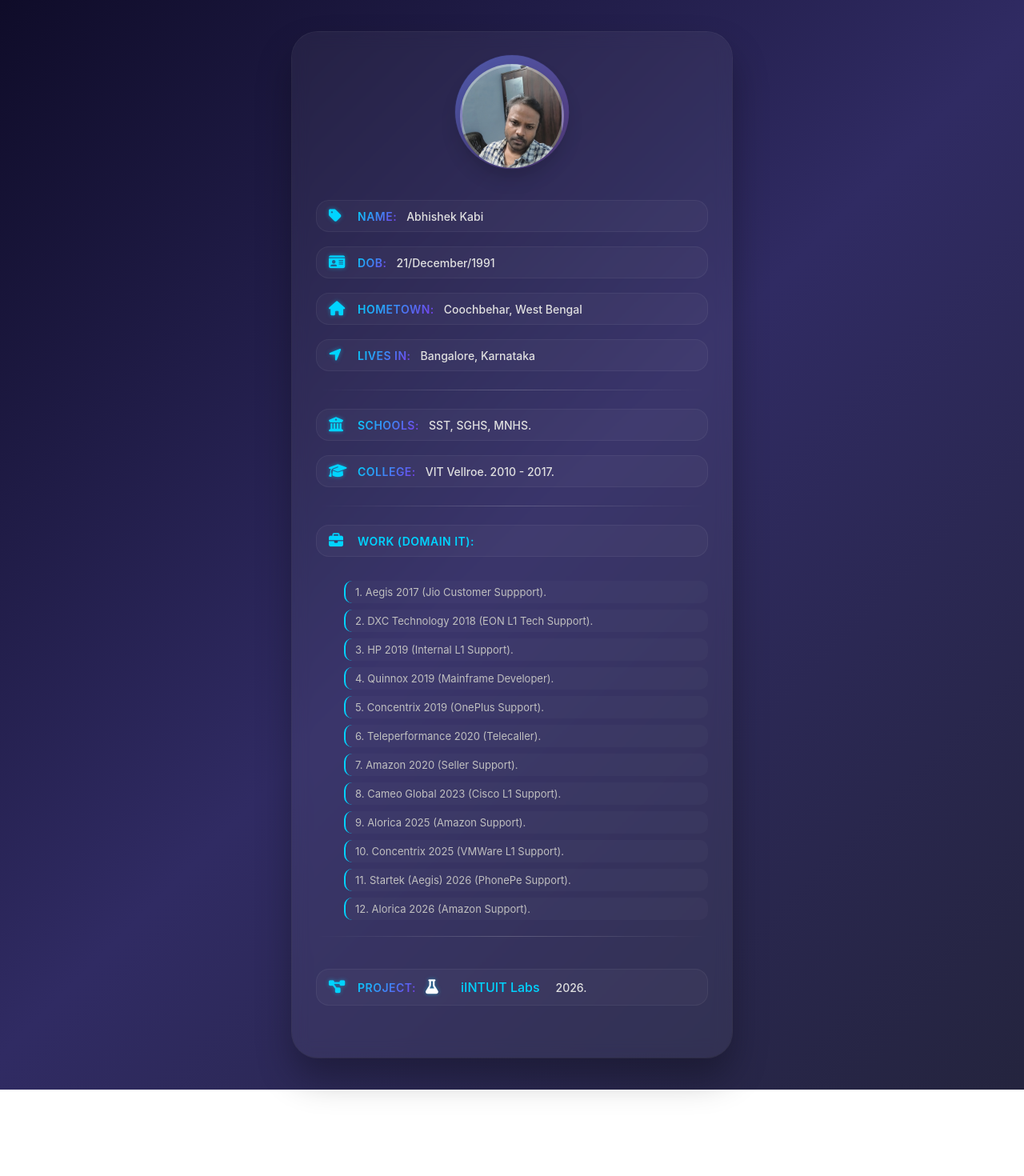
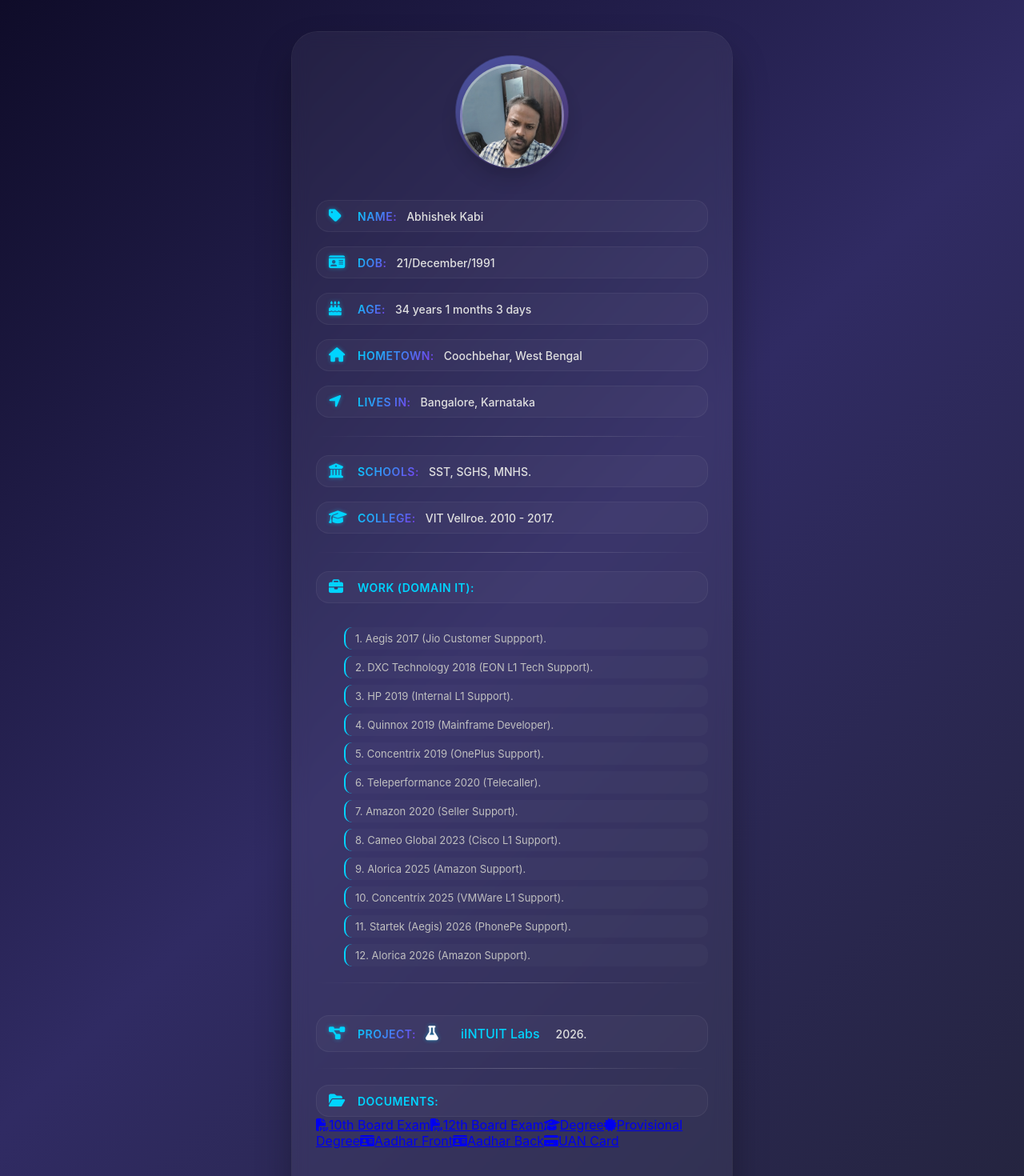
Before and after one commit to abk2191/my-profile, a React (Vite) app: page / in a window 1280 px wide. Shown: the top 1470 px of the page at 80% size. Before the commit the page ends 1362 px from the top, so only its background shows below. Built offline with nearby package versions, Linux system fonts and the light colour scheme.

Commit message:
Update App.jsx

```diff
--- a/src/App.jsx
+++ b/src/App.jsx
@@ -1,7 +1,36 @@
-import { useState } from "react";
+import { useState, useEffect } from "react";
 
 function App() {
-  const [count, setCount] = useState(0);
+  const [age, setAge] = useState({ years: 0, months: 0, days: 0 });
+
+  useEffect(() => {
+    const calculateAge = () => {
+      const birthDate = new Date(1991, 11, 21); // December 21, 1991 (month is 0-indexed)
+      const today = new Date();
+
+      let years = today.getFullYear() - birthDate.getFullYear();
+      let months = today.getMonth() - birthDate.getMonth();
+      let days = today.getDate() - birthDate.getDate();
+
+      if (days < 0) {
+        months--;
+        const lastMonth = new Date(today.getFullYear(), today.getMonth(), 0);
+        days += lastMonth.getDate();
+      }
+
+      if (months < 0) {
+        years--;
+        months += 12;
+      }
+
+      setAge({ years, months, days });
+    };
+
+    calculateAge();
+    const interval = setInterval(calculateAge, 1000 * 60 * 60 * 24); // Update daily
+
+    return () => clearInterval(interval);
+  }, []);
 
   return (
     <>
@@ -14,40 +43,46 @@ function App() {
           <div className="profile-details">
             <div className="basic-info">
               <div className="flex-box">
-                <i class="fa-solid fa-tag"></i>{" "}
-                <span className="basic-info-head">Name:</span>{" "}
+                <i className="fa-solid fa-tag"></i>
+                <span className="basic-info-head">Name:</span>
                 <p>Abhishek Kabi</p>
               </div>
 
               <div className="flex-box">
-                <i class="fa-solid fa-id-card"></i>{" "}
-                <span className="basic-info-head">DOB:</span>{" "}
+                <i className="fa-solid fa-id-card"></i>
+                <span className="basic-info-head">DOB:</span>
                 <p>21/December/1991</p>
               </div>
 
               <div className="flex-box">
-                <i class="fa-solid fa-house"></i>{" "}
-                <span className="basic-info-head">Hometown:</span>{" "}
+                <i className="fa-solid fa-cake-candles"></i>
+                <span className="basic-info-head">Age:</span>
+                <p>{age.years} years {age.months} months {age.days} days</p>
+              </div>
+
+              <div className="flex-box">
+                <i className="fa-solid fa-house"></i>
+                <span className="basic-info-head">Hometown:</span>
                 <p>Coochbehar, West Bengal</p>
               </div>
 
               <div className="flex-box">
-                <i class="fa-solid fa-location-arrow"></i>
-                <span className="basic-info-head">Lives in:</span>{" "}
+                <i className="fa-solid fa-location-arrow"></i>
+                <span className="basic-info-head">Lives in:</span>
                 <p>Bangalore, Karnataka</p>
               </div>
 
               <div className="divider-line"></div>
 
               <div className="flex-box">
-                <i class="fa-solid fa-building-columns"></i>
-                <span className="basic-info-head">Schools:</span>{" "}
+                <i className="fa-solid fa-building-columns"></i>
+                <span className="basic-info-head">Schools:</span>
                 <p>SST, SGHS, MNHS.</p>
               </div>
 
               <div className="flex-box">
-                <i class="fa-solid fa-graduation-cap"></i>
-                <span className="basic-info-head">College:</span>{" "}
+                <i className="fa-solid fa-graduation-cap"></i>
+                <span className="basic-info-head">College:</span>
                 <p>VIT Vellroe. 2010 - 2017.</p>
               </div>
 
@@ -55,7 +90,7 @@ function App() {
 
               <div className="flex-box-for-work">
                 <div className="icon-and-label">
-                  <i class="fa-solid fa-briefcase"></i>
+                  <i className="fa-solid fa-briefcase"></i>
                   <p>Work (Domain IT):</p>
                 </div>
                 <div className="work-details">
@@ -76,13 +111,52 @@ function App() {
                 <div className="divider-line"></div>
 
                 <div className="flex-box" style={{ marginTop: "20px" }}>
-                  <i class="fa-solid fa-diagram-project"></i>
-                  <span className="basic-info-head">Project:</span>{" "}
-                  <i class="fa-solid fa-flask" style={{ color: "white" }}></i>
-                  <a href="https://abk2191.github.io/aphelion-labs/">
+                  <i className="fa-solid fa-diagram-project"></i>
+                  <span className="basic-info-head">Project:</span>
+                  <i className="fa-solid fa-flask" style={{ color: "white" }}></i>
+                  <a href="https://abk2191.github.io/aphelion-labs/" target="_blank" rel="noopener noreferrer">
                     iINTUIT Labs
                   </a>
                   <p>2026.</p>
+                </div>
+
+                <div className="divider-line"></div>
+
+                <div className="documents-section">
+                  <div className="icon-and-label">
+                    <i className="fa-solid fa-folder-open"></i>
+                    <p>Documents:</p>
+                  </div>
+                  <div className="documents-list">
+                    <a href="https://drive.google.com/file/d/10w7mt-qgZ1F4pffRr-s0zekltq-lkhUX/view" target="_blank" rel="noopener noreferrer" className="doc-link">
+                      <i className="fa-solid fa-file-pdf"></i>
+                      10th Board Exam
+                    </a>
+                    <a href="https://drive.google.com/file/d/1wtjnMuK77NJw2hBmbNe6rrRokn6pR2wi/view" target="_blank" rel="noopener noreferrer" className="doc-link">
+                      <i className="fa-solid fa-file-pdf"></i>
+                      12th Board Exam
+                    </a>
+                    <a href="https://drive.google.com/file/d/1c8JvPEWlSlz-jmFux01HppGJiAJAUB7S/view" target="_blank" rel="noopener noreferrer" className="doc-link">
+                      <i className="fa-solid fa-graduation-cap"></i>
+                      Degree
+                    </a>
+                    <a href="https://drive.google.com/file/d/1uBDS5E4NXo6XtKDWAE9f6jzIrCKEs9CZ/view" target="_blank" rel="noopener noreferrer" className="doc-link">
+                      <i className="fa-solid fa-certificate"></i>
+                      Provisional Degree
+                    </a>
+                    <a href="https://drive.google.com/file/d/1BGW8KW4VQYRG3aLfOXBPFJeCEtfyGhkt/view" target="_blank" rel="noopener noreferrer" className="doc-link">
+                      <i className="fa-solid fa-id-card"></i>
+                      Aadhar Front
+                    </a>
+                    <a href="https://drive.google.com/file/d/1j6hO8_BSdOdDQwaHTdDqc97FesO7YDo7/view" target="_blank" rel="noopener noreferrer" className="doc-link">
+                      <i className="fa-solid fa-id-card"></i>
+                      Aadhar Back
+                    </a>
+                    <a href="https://drive.google.com/file/d/1n2dtoCk30_PEHNYoa6pNXvMvjkJ7Mtn8/view" target="_blank" rel="noopener noreferrer" className="doc-link">
+                      <i className="fa-solid fa-credit-card"></i>
+                      UAN Card
+                    </a>
+                  </div>
                 </div>
 
                 <div className="margin"></div>
```
